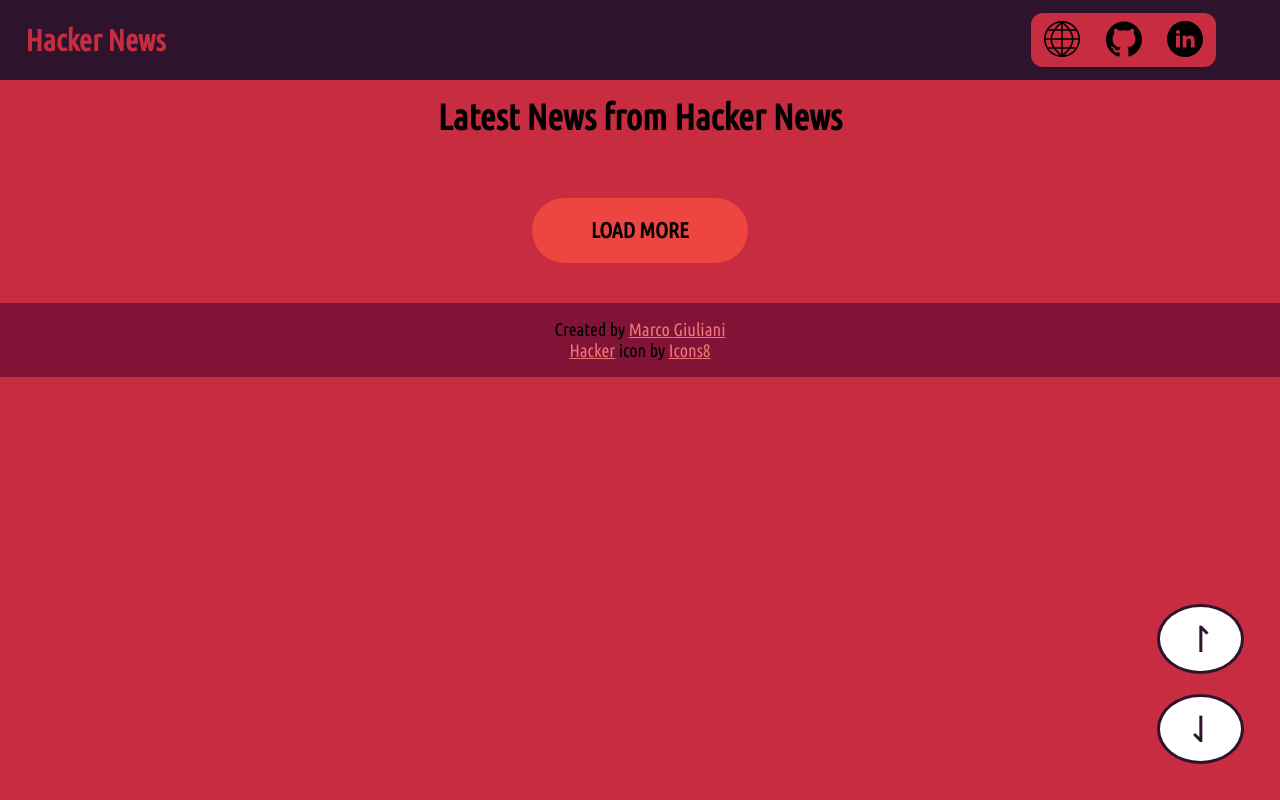
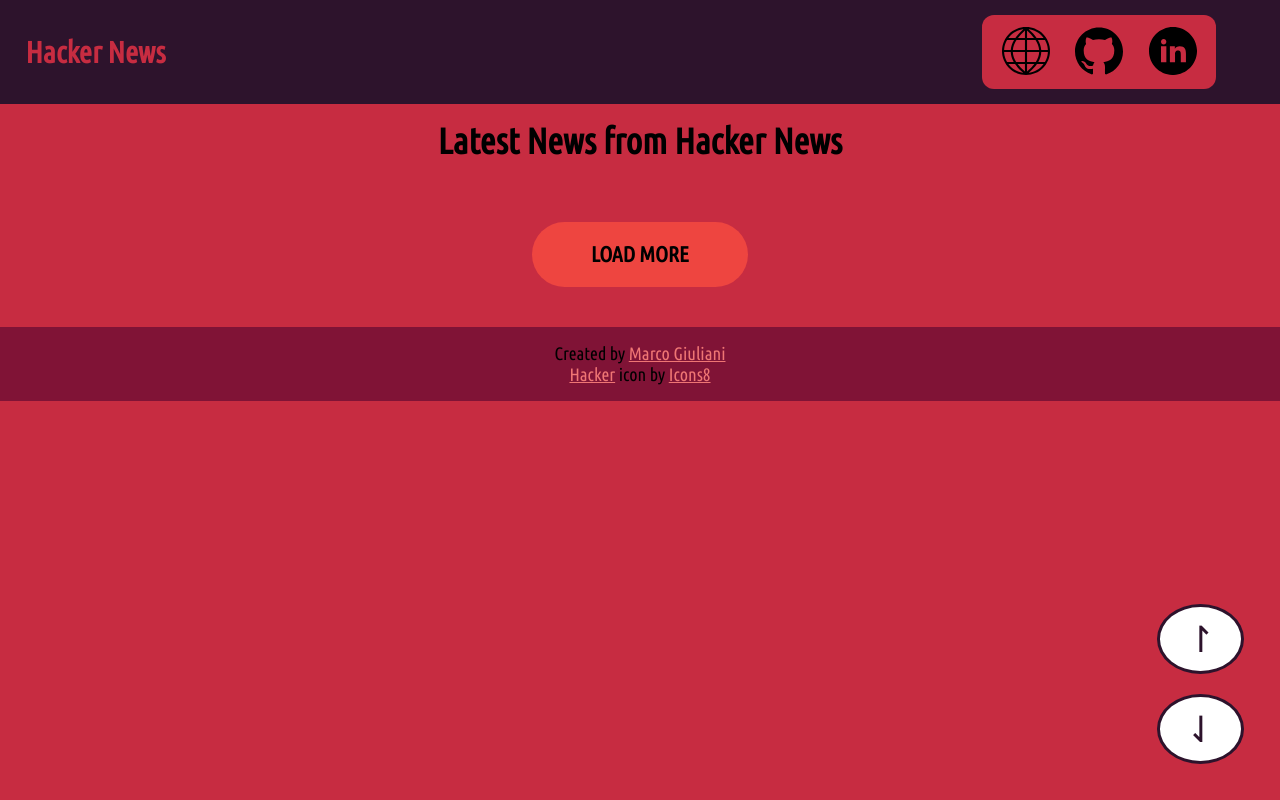
Before and after one commit to marcogiu/HackerNews_js, a website built with webpack: page src/template.html in a window 1280 px wide. Built offline with nearby package versions, Linux system fonts and the light colour scheme; no server answers.

Commit message:
last update

```diff
--- a/src/scss/style.scss
+++ b/src/scss/style.scss
@@ -20,7 +20,7 @@
 }
 
 :root {
-  font-size: 10px;
+  font-size: 8px;
   font-family: $font-family;
 }
 
@@ -34,7 +34,7 @@
 
 header {
   width: 100vw;
-  height: 10vh;
+  height: 13vh;
   background-color: $color1;
   display: flex;
   flex-direction: row;
@@ -51,7 +51,7 @@
     list-style-type: none;
     gap: 2vw;
     margin-right: 5vw;
-    padding: 1vh 1vw;
+    padding: 0.5vh 0.8vw;
     background-color: $color3;
     border-radius: 1em;
     .img {
@@ -183,10 +183,20 @@
   }
 }
 
-@media screen and (min-width:768px) and (max-width:1023px) {
+
+@media screen and (min-width:768px) and (max-width:1023px) and (min-height: 650px) {
 
   :root {
     font-size: 11px;
+  }
+
+  header {
+    ul {
+      padding: 1.5vh 1.5vw;
+      .img {
+        width: 4em;
+      }
+    }
   }
 
   main {
@@ -208,6 +218,15 @@
     font-size: 12px;
   }
 
+    header {
+      ul {
+        padding: 1.5vh 1.5vw;
+        .img {
+          width: 4em;
+        }
+      }
+    }
+
   main {
     .container{
       grid-template-columns: 1fr 1fr;
```
Also changed, not shown: dist/bundle.js.
